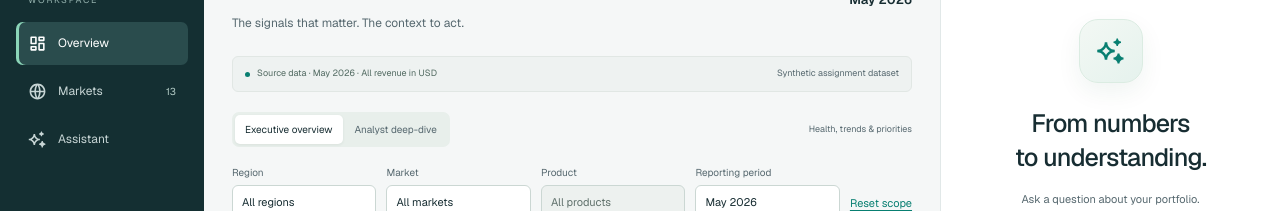
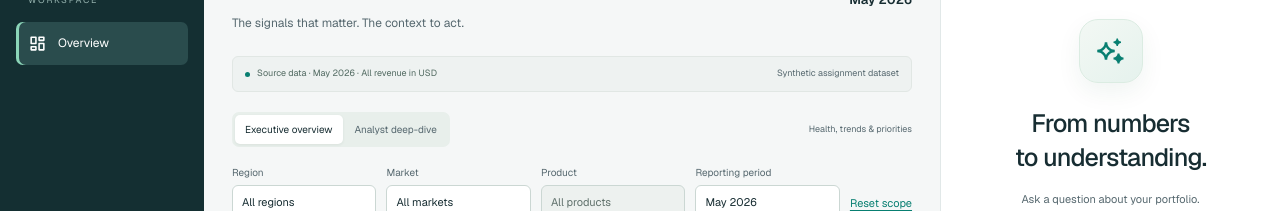
Before and after one commit to serhii-peresunko/ai-powered-market-operations-console, a Next.js app: page / in a window 1280 px wide. Shown: the part 148-359 px from the top of the page. Built offline with nearby package versions, Linux system fonts and the light colour scheme.

Commit message:
fix: simplify workspace menu to overview

```diff
--- a/src/app/_components/MarketWorkspace.tsx
+++ b/src/app/_components/MarketWorkspace.tsx
@@ -23,7 +23,6 @@ export function MarketWorkspace({ data }: { data: Dataset }) {
   }
   return (
     <Workspace
-      marketCount={data.markets.length}
       currency={data.meta.currency}
       assistant={
         <Assistant data={data} view={view} onNavigate={openCitation} />
--- a/src/app/_components/Workspace.tsx
+++ b/src/app/_components/Workspace.tsx
@@ -1,11 +1,6 @@
 import type { ReactNode } from "react";
 import Link from "next/link";
-import {
-  RiBarChartBoxLine,
-  RiDashboardLine,
-  RiGlobalLine,
-  RiSparklingLine,
-} from "@remixicon/react";
+import { RiBarChartBoxLine, RiDashboardLine } from "@remixicon/react";
 import { WORKSPACE_TEXT as TEXT } from "./workspace-copy";
 
 const UI = {
@@ -18,19 +13,15 @@ const UI = {
   brandLight: "brand-light",
   navCaption: "nav-caption",
   activeNavLink: "nav-link active",
-  navLink: "nav-link",
-  navCount: "nav-count",
   navFooter: "nav-footer",
   avatar: "avatar",
 } as const;
 
 export function Workspace({
-  marketCount,
   currency,
   assistant,
   children,
 }: {
-  marketCount: number;
   currency: string;
   assistant?: ReactNode;
   children: ReactNode;
@@ -61,20 +52,6 @@ export function Workspace({
           <RiDashboardLine size={19} aria-hidden="true" />
           <span>{TEXT.overview}</span>
         </a>
-        <a href="#market-detail" title={TEXT.markets} className={UI.navLink}>
-          <RiGlobalLine size={19} aria-hidden="true" />
-          <span>{TEXT.markets}</span>
-          <span className={UI.navCount} aria-hidden="true">
-            {marketCount}
-          </span>
-        </a>
-
-        {assistant && (
-          <a href="#assistant" title={TEXT.assistant} className={UI.navLink}>
-            <RiSparklingLine size={19} aria-hidden="true" />
-            <span>{TEXT.assistant}</span>
-          </a>
-        )}
         <div className={UI.navFooter}>
           <span className={UI.avatar}>{TEXT.mo}</span>
           <div>
--- a/src/app/_components/workspace-copy.ts
+++ b/src/app/_components/workspace-copy.ts
@@ -7,8 +7,6 @@ export const WORKSPACE_TEXT = {
   portfolioIntelligence: "PORTFOLIO INTELLIGENCE",
   workspace: "WORKSPACE",
   overview: "Overview",
-  markets: "Markets",
-  assistant: "Assistant",
   mo: "MO",
   commercialOperations: "Commercial operations",
   demoWorkspace: (currency: string) => `Demo workspace · ${currency}`,
--- a/src/app/_components/workspace.css
+++ b/src/app/_components/workspace.css
@@ -80,11 +80,6 @@
   color: #fff;
   background: #2a4c4d;
   box-shadow: inset 3px 0 #8bd5b8;
-}
-.nav-count {
-  margin-left: auto;
-  font-size: 10px;
-  color: #bad2cc;
 }
 .nav-footer {
   margin-top: auto;
```
Also changed, not shown: 1 other file (tests, documents, lock files or other folders).
